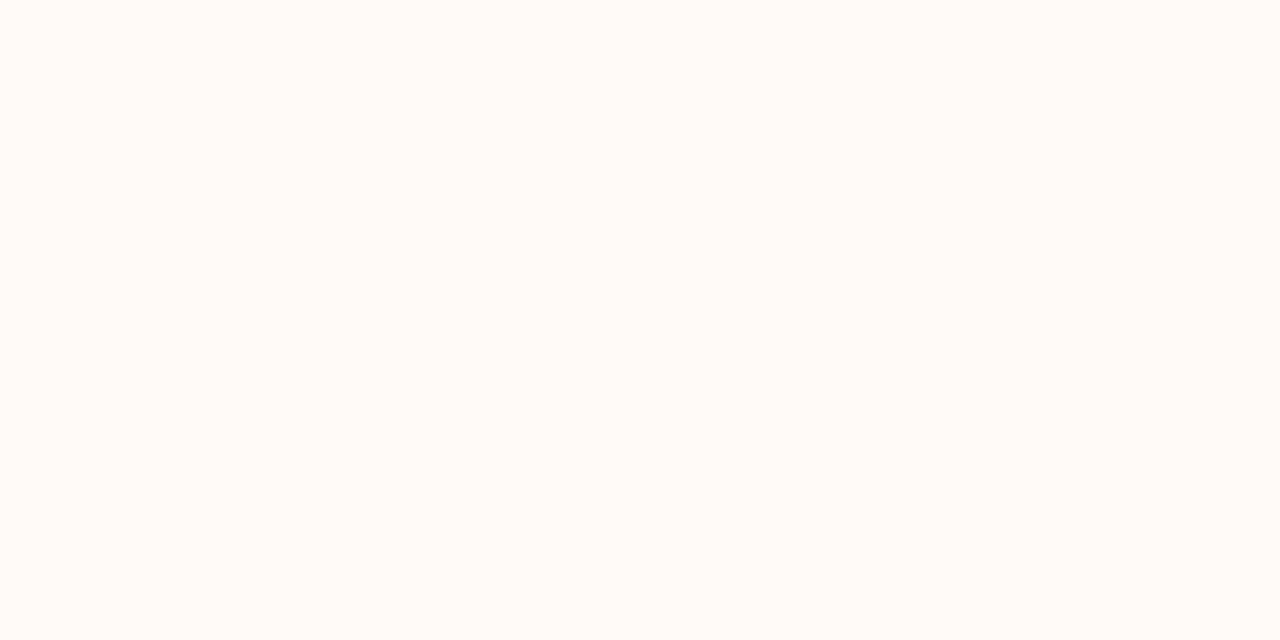
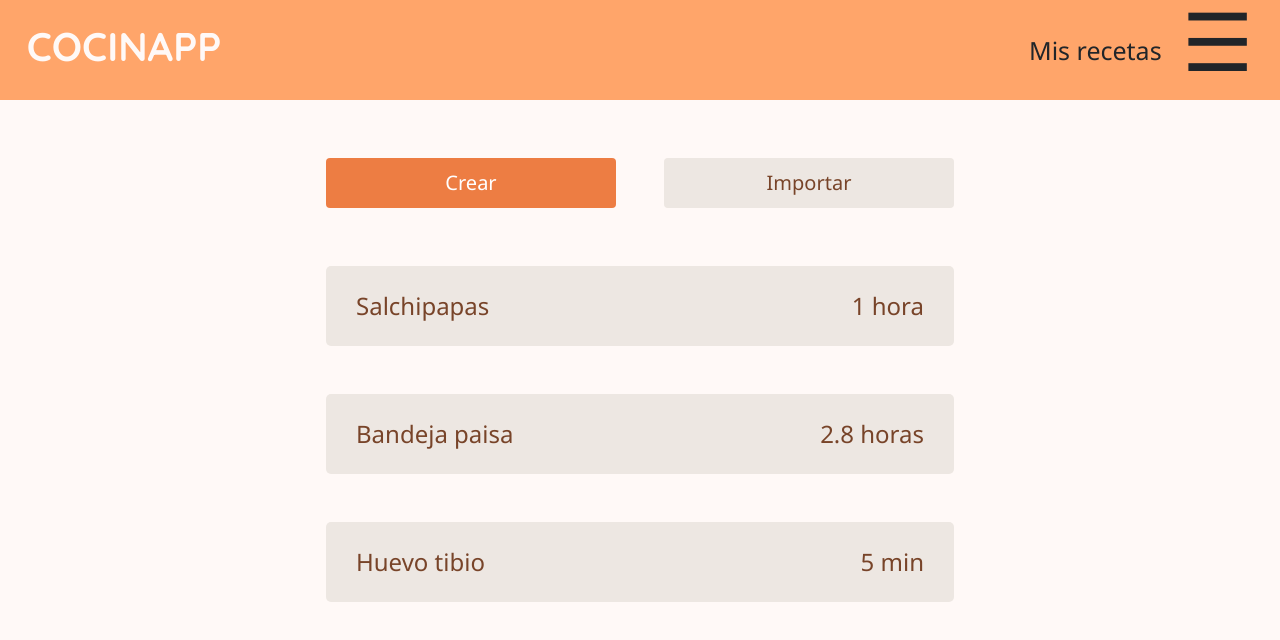
Before and after one commit to lhCabra/Maquetacion-UX-Cocinapp, a React (Create React App) app in the folder cocinapp-web/: page /mis-recetas in a window 1280 px wide. Before the commit this address had no page. Shown: the top 640 px of the page. Built offline with nearby package versions, Linux system fonts and the light colour scheme.

Commit message:
create recipe + my recipes

```diff
--- a/cocinapp-web/src/App.css
+++ b/cocinapp-web/src/App.css
@@ -201,3 +201,41 @@ input{
   color: #000;
   font-size: 15px;
 }
+
+.btn-basic{
+  background-color: rgba(0, 255, 255, 0);
+  color:#784429 ;
+  background-color: #EDE7E2;
+  display: flex;
+  align-items: center;
+  justify-content: center;
+}
+.btn-basic:hover{
+  color:#FFF9F7 ;
+  background-color: #ED7D43;
+  border-width: none;
+}
+.btn-basic:active{
+  color:#784429 ;
+  background-color: #FFCFAF;
+  border: none;
+}
+
+.btn-primary:active{
+  color:#FFF9F7 ;
+  background-color: #FFA56A;
+  border: none;
+}
+.list-item{
+  background-color: #FFA56A;
+  height: 80px;
+  border-radius: 5px;
+  display: flex;
+  justify-content:space-between;
+  align-items: center;
+  background-color: #EDE7E2;
+}
+.list-item span{
+  margin:30px;
+  font-size: 24px;  color:#784429 ;
+}
--- a/cocinapp-web/src/App.js
+++ b/cocinapp-web/src/App.js
@@ -4,6 +4,7 @@ import { BrowserRouter as Router, Routes, Route } from 'react-router-dom';
 import Home from './pages/Home';
 import CreateRecipe from './pages/CreateRecipe';
 import Dashboard from './pages/Dashboard';
+import Recipes from './pages/Recipes';
 
 function App() {
   return (
@@ -12,6 +13,7 @@ function App() {
         <Route path="/" element={<Home />} />
         <Route path="/crear-receta" element={<CreateRecipe />} />
         <Route path="/estadisticas" element={<Dashboard />} />
+        <Route path="/mis-recetas" element={<Recipes />} />
       </Routes>
     </Router>
   );
--- /dev/null
+++ b/cocinapp-web/src/components/ListItem.js
@@ -0,0 +1,13 @@
+// src/components/TextAreaInput.js
+import React from 'react';
+
+const ListItem = ({ title, description }) => {
+  return (
+    <div className="list-item">
+    <span>{title}</span>
+    <span>{description}</span>
+    </div>
+  );
+};
+
+export default ListItem;
--- a/cocinapp-web/src/components/Navbar.js
+++ b/cocinapp-web/src/components/Navbar.js
@@ -26,7 +26,8 @@ function Navbar({ title }) {
                     &#9776;
                 </div>
             </div> <div className={`dropdown-menu ${menuOpen ? 'show' : 'hide'}`}>
-                    <div className="menu-item" id='first' onClick={() => handleMenuClick('/estadisticas')}>Estadísticas</div>
+                   {title!=="Estadísticas" &&<div className="menu-item" id='first' onClick={() => handleMenuClick('/estadisticas')}>Estadísticas</div>}
+                   {title==="Estadísticas" &&<div className="menu-item" id='first' onClick={() => handleMenuClick('/mis-recetas')}>Mis recetas</div>}
                     <div className="menu-divider"></div>
                     <div className="menu-item" onClick={() => handleMenuClick('/perfil')}>Mi perfil</div>
                     <div className="menu-divider"></div>
--- a/cocinapp-web/src/components/ShortTextInput.js
+++ b/cocinapp-web/src/components/ShortTextInput.js
@@ -12,6 +12,7 @@ const ShortTextInput = ({ label, placeholder, value, onChange}) => {
         value={value}
         onChange={onChange}
         className="input-field form-control custom-textarea"
+        style={{ fontSize: '20px' }}
       />
     </div>
   );
--- a/cocinapp-web/src/components/TextAreaInput.js
+++ b/cocinapp-web/src/components/TextAreaInput.js
@@ -8,7 +8,8 @@ const TextAreaInput = ({ label, placeholder }) => {
       <textarea
         placeholder={placeholder}
         className="input-field form-control custom-textarea"
-        rows="13"
+        rows="12"
+        style={{ fontSize: '20px' }}
       />
     </div>
   );
--- a/cocinapp-web/src/index.css
+++ b/cocinapp-web/src/index.css
@@ -3,9 +3,7 @@
 
 body {
   margin: 0;
-  font-family: -apple-system, BlinkMacSystemFont, 'Segoe UI', 'Roboto', 'Oxygen',
-    'Ubuntu', 'Cantarell', 'Fira Sans', 'Droid Sans', 'Helvetica Neue',
-    sans-serif;
+  font-family: 'Noto Sans', sans-serif!important;
   -webkit-font-smoothing: antialiased;
   -moz-osx-font-smoothing: grayscale;
   background-color: #FFF9F7 !important;
--- /dev/null
+++ b/cocinapp-web/src/pages/Recipes.js
@@ -0,0 +1,50 @@
+import React from 'react';
+import '../App.css';
+import Navbar from '../components/Navbar';
+import 'bootstrap/dist/css/bootstrap.min.css';
+import { useNavigate } from 'react-router-dom';
+import ListItem from '../components/ListItem';
+
+function Recipes() {
+  const navigate = useNavigate();
+
+  const handleMenuClick = (path) => {
+    if(path==='/importar'){
+
+      alert('Esta funcionalidad aún no está disponible.');
+    }else{
+    navigate(path);}
+  };
+
+  return (
+    <div className='create-recipe-content'>
+      <Navbar title="Mis recetas" />
+      <div className="row justify-content-center">
+        <div className="col-md-6 text-center">
+          <div className="d-flex justify-content-between mt-5">
+            <button
+              className="button btn-primary flex-fill me-5"
+              onClick={() => handleMenuClick('/crear-receta')}
+            >
+              Crear
+            </button>
+            <button className="button btn-basic flex-fill"
+            onClick={() => handleMenuClick('/importar')} >
+              Importar
+            </button>
+          </div>
+          <div className="mt-5">
+          <ListItem title='Salchipapas' description="1 hora"></ListItem></div>
+          <div className="mt-5">
+
+          <ListItem title='Bandeja paisa' description="2.8 horas"></ListItem></div>
+          <div className="mt-5">
+
+          <ListItem title='Huevo tibio' description="5 min"></ListItem></div>
+        </div>
+      </div>
+    </div>
+  );
+}
+
+export default Recipes;
```
